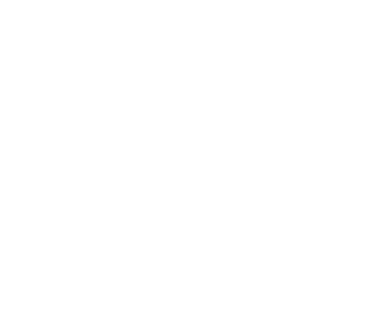
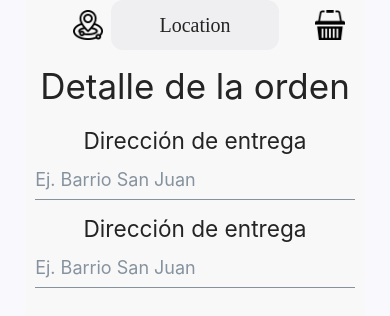
Before and after one commit to Programacion-movil-2/appAdminRestaurante, a React Native app in the folder appRestau/: screen / in a window 390 px wide. Shown: the top 316 px of the page. Built offline with nearby package versions, Linux system fonts and the light colour scheme.

Commit message:
Facturacion 50%

```diff
--- a/appRestau/App.js
+++ b/appRestau/App.js
@@ -1,17 +1,14 @@
 import React from 'react';
 import { SafeAreaView, StyleSheet, Text, View } from 'react-native';
-import metodoPago from './screens/Facturacion/metodoPago';
+import DetalleEfectivo from './screens/Facturacion/DetalleEfectivo';
 
 
 export default class App extends React.Component {
   render(){
     return (
-
-      <SafeAreaView style={styles.root}>
-        <metodoPago/>
+      <SafeAreaView style={styles.container}>
+        <DetalleEfectivo/>
       </SafeAreaView>
-
-
     );
   }
 
--- a/appRestau/constants/theme.js
+++ b/appRestau/constants/theme.js
@@ -117,6 +117,6 @@ export const FONTS = {
 };
 
 
-const appTheme = { COLORS, SIZES, FONTS };
+const appTheme = { COLORS, SIZES, FONTS, SIZE, FONT };
 
 export default appTheme;
--- /dev/null
+++ b/appRestau/screens/Facturacion/DetalleEfectivo.js
@@ -0,0 +1,148 @@
+import { SafeAreaView, StyleSheet, View, TouchableOpacity, Image, FlatList } from "react-native";
+import React from "react";
+import { Text, useTheme, Button, ButtonGroup, withTheme, Input } from "react-native-elements";
+import { icons, images, SIZES, SIZE, COLORS, FONT, FONTS } from '../../constants';
+
+const DetalleEfectivo = () => {
+
+    function renderHeader() {
+        return (
+            <View style={{ flexDirection: 'row', height: 50 }}>
+                <TouchableOpacity
+                    style={{
+                        width: 50,
+                        paddingLeft: SIZES.padding * 2,
+                        justifyContent: 'center'
+                    }}
+                >
+                    <Image
+                        source={icons.nearby}
+                        resizeSMode="contain"
+                        style={{
+                            width: 30,
+                            height: 30
+                        }}
+                    />
+                </TouchableOpacity>
+                <View style={{ flex: 1, alignItems: 'center', justifyContent: 'center' }}>
+                    <View
+                        style={{
+                            width: '70%',
+                            height: "100%",
+                            backgroundColor: COLORS.lightGray3,
+                            alignItems: 'center',
+                            justifyContent: 'center',
+                            borderRadius: SIZES.radius
+                        }}
+                    >
+                        <Text style={{ ...FONT.h3 }}>Location</Text>
+                    </View>
+                </View>
+                <TouchableOpacity
+                    style={{
+                        width: 50,
+                        paddingRight: SIZES.padding * 2,
+                        justifyContent: 'center'
+                    }}
+                >
+                    <Image
+                        source={icons.basket}
+                        resizeMode="contain"
+                        style={{
+                            width: 30,
+                            height: 30
+                        }}
+                    />
+                </TouchableOpacity>
+            </View>
+        )
+    }
+
+    const { theme } = useTheme();
+
+    return (
+        <View style={styles.container}>
+            {renderHeader()}
+
+            <View style={styles.view}>
+                <Text
+                    style={styles.text}
+                    h2
+                    h1Style={{ color: theme?.colors?.black }}
+                >
+                    Detalle de la orden
+                </Text>
+            </View>
+
+            <View>
+                <Text
+                    style={styles.text}
+                    h4
+                    h1Style={{ color: theme?.colors?.black }}
+                >
+                    Dirección de entrega
+                </Text>
+                <Input
+                    placeholder='Ej. Barrio San Juan'
+                />
+                <Text
+                    style={styles.text}
+                    h4
+                    h1Style={{ color: theme?.colors?.black }}
+                >
+                    Dirección de entrega
+                </Text>
+                <Input
+                    placeholder='Ej. Barrio San Juan'
+                />
+            </View>
+
+
+        </View>
+    );
+}
+
+const styles = StyleSheet.create({
+    container: {
+        flex: 1,
+        backgroundColor: COLORS.lightGray4
+    },
+    view: {
+        margin: 10,
+    },
+    text: {
+        textAlign: "center",
+        padding: 5,
+    },
+    more: {
+        marginVertical: 20,
+    },
+    button: {
+        width: 120,
+        marginLeft: "auto",
+        marginRight: "auto",
+    },
+    shadow: {
+        shadowColor: '#000',
+        shadowOffset: {
+            width: 0,
+            height: 3
+        },
+        shadowOpacity: 0.1,
+        shadowRadius: 3,
+        elevation: 1,
+    },
+    largeTitle: { fontSize: SIZE.largeTitle, lineHeight: 55 },
+    h1: { fontSize: SIZE.h1, lineHeight: 36 },
+    h2: { fontSize: SIZE.h2, lineHeight: 30 },
+    h3: { fontSize: SIZE.h3, lineHeight: 22 },
+    h4: { fontSize: SIZE.h4, lineHeight: 22 },
+    body1: { fontSize: SIZE.body1, lineHeight: 36 },
+    body2: { fontSize: SIZE.body2, lineHeight: 30 },
+    body3: { fontSize: SIZE.body3, lineHeight: 22 },
+    body4: { fontSize: SIZE.body4, lineHeight: 22 },
+    body5: { fontSize: SIZE.body5, lineHeight: 22 },
+
+});
+
+export default DetalleEfectivo
--- a/appRestau/screens/Facturacion/metodoPago.js
+++ b/appRestau/screens/Facturacion/metodoPago.js
@@ -1,22 +1,116 @@
-import { StyleSheet, View } from "react-native";
+import { SafeAreaView, StyleSheet, View, TouchableOpacity, Image, FlatList } from "react-native";
 import React from "react";
-import { Text, useTheme } from "react-native-elements";
+import { Text, useTheme, Button, ButtonGroup, withTheme } from "react-native-elements";
+import { icons, images, SIZES, SIZE, COLORS, FONT, FONTS } from '../../constants';
 
-export function metodoPago() {
+const MetodoPago = () => {
+
+  function renderHeader() {
+    return (
+      <View style={{ flexDirection: 'row', height: 50 }}>
+        <TouchableOpacity
+          style={{
+            width: 50,
+            paddingLeft: SIZES.padding * 2,
+            justifyContent: 'center'
+          }}
+        >
+          <Image
+            source={icons.nearby}
+            resizeSMode="contain"
+            style={{
+              width: 30,
+              height: 30
+            }}
+          />
+        </TouchableOpacity>
+        <View style={{ flex: 1, alignItems: 'center', justifyContent: 'center' }}>
+          <View
+            style={{
+              width: '70%',
+              height: "100%",
+              backgroundColor: COLORS.lightGray3,
+              alignItems: 'center',
+              justifyContent: 'center',
+              borderRadius: SIZES.radius
+            }}
+          >
+            <Text style={{ ...FONT.h3 }}>Location</Text>
+          </View>
+        </View>
+        <TouchableOpacity
+          style={{
+            width: 50,
+            paddingRight: SIZES.padding * 2,
+            justifyContent: 'center'
+          }}
+        >
+          <Image
+            source={icons.basket}
+            resizeMode="contain"
+            style={{
+              width: 30,
+              height: 30
+            }}
+          />
+        </TouchableOpacity>
+      </View>
+    )
+  }
+  const { theme } = useTheme();
   return (
     <View style={styles.container}>
+      {renderHeader()}
       <View style={styles.view}>
         <Text
           style={styles.text}
           h1
-          h1Style={{ color: theme?.colors?.secondary }}
+          h1Style={{ color: theme?.colors?.black }}
         >
           Elija un método de pago
         </Text>
       </View>
       <View style={styles.buttonsContainer}>
         <Button
-          title={"Procesar mi orden"}
+          title="Efectivo"
+          icon={{
+            name: 'money',
+            type: 'font-awesome',
+            size: 15,
+            color: 'white',
+          }}
+          iconRight
+          iconContainerStyle={{ marginLeft: 10 }}
+          titleStyle={{ fontWeight: '700' }}
+          buttonStyle={{
+            backgroundColor: 'rgba(94, 145, 35, 1)',
+            borderColor: 'transparent',
+            borderWidth: 0,
+            borderRadius: 30,
+          }}
+          containerStyle={{
+            width: 200,
+            marginHorizontal: 50,
+            marginVertical: 10,
+          }}
+        />
+        <Button
+          title="Tarjeta"
+          icon={{
+            name: 'credit-card',
+            type: 'font-awesome',
+            size: 15,
+            color: 'white',
+          }}
+          iconRight
+          iconContainerStyle={{ marginLeft: 10 }}
+          titleStyle={{ fontWeight: '700' }}
+          buttonStyle={{
+            backgroundColor: 'rgba(199, 43, 98, 1)',
+            borderColor: 'transparent',
+            borderWidth: 0,
+            borderRadius: 30,
+          }}
           containerStyle={{
             width: 200,
             marginHorizontal: 50,
@@ -26,14 +120,13 @@ export function metodoPago() {
       </View>
     </View>
   );
+
 }
 
 const styles = StyleSheet.create({
   container: {
     flex: 1,
-    backgroundColor: "#fff",
-    alignItems: "center",
-    justifyContent: "center",
+    backgroundColor: COLORS.lightGray4
   },
   view: {
     margin: 10,
@@ -50,4 +143,27 @@ const styles = StyleSheet.create({
     marginLeft: "auto",
     marginRight: "auto",
   },
+  shadow: {
+    shadowColor: '#000',
+    shadowOffset: {
+      width: 0,
+      height: 3
+    },
+    shadowOpacity: 0.1,
+    shadowRadius: 3,
+    elevation: 1,
+  },
+  largeTitle: { fontSize: SIZE.largeTitle, lineHeight: 55 },
+  h1: { fontSize: SIZE.h1, lineHeight: 36 },
+  h2: { fontSize: SIZE.h2, lineHeight: 30 },
+  h3: { fontSize: SIZE.h3, lineHeight: 22 },
+  h4: { fontSize: SIZE.h4, lineHeight: 22 },
+  body1: { fontSize: SIZE.body1, lineHeight: 36 },
+  body2: { fontSize: SIZE.body2, lineHeight: 30 },
+  body3: { fontSize: SIZE.body3, lineHeight: 22 },
+  body4: { fontSize: SIZE.body4, lineHeight: 22 },
+  body5: { fontSize: SIZE.body5, lineHeight: 22 },
+
 });
+
+export default MetodoPago
```
Also changed, not shown: appRestau/react-native.config.js (added, +7 -0 lines).
